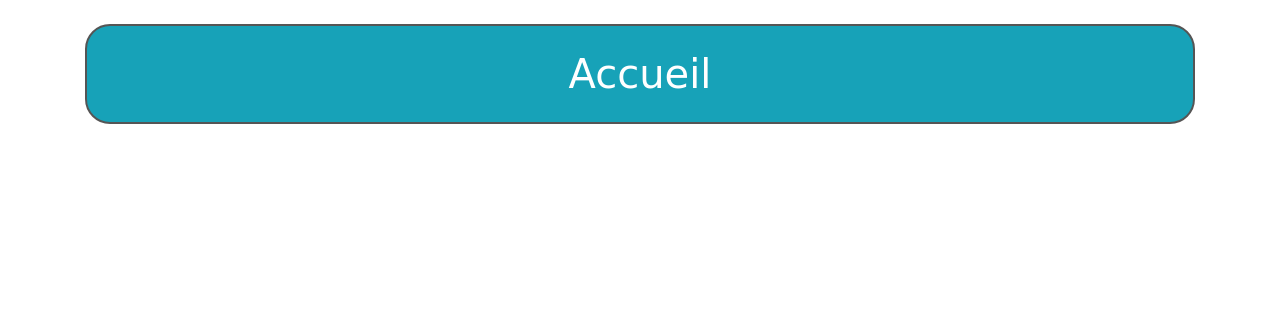
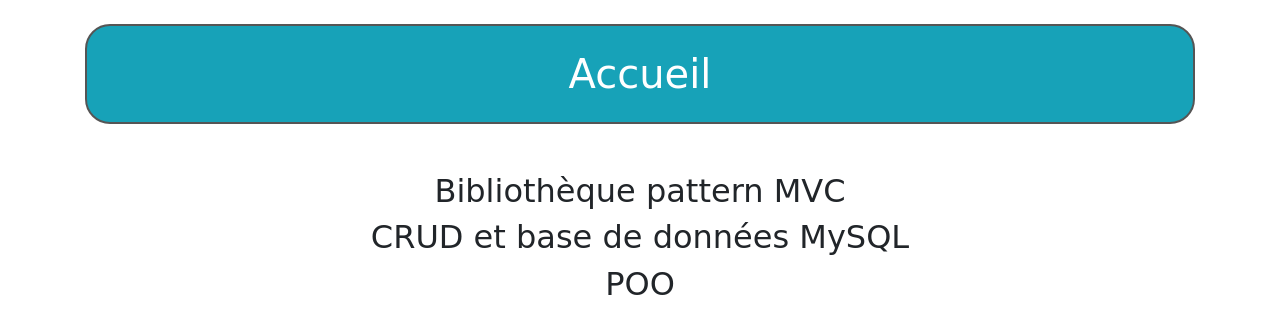
Before and after one commit to YoDarcoDev/Bibliotheque, a PHP site: page / in a window 1280 px wide. Shown: the part 60-394 px from the top of the page. Run offline with PHP 8.4, Linux system fonts and the light colour scheme; data that the repository does not hold is empty; some web fonts are replaced.

Commit message:
fix home

```diff
--- a/views/accueil.view.php
+++ b/views/accueil.view.php
@@ -2,7 +2,11 @@
 
 ob_start(); ?>
 
-
+<div class="container text-center mt-5">
+    <h2>Bibliothèque pattern MVC </h2>
+    <h2>CRUD et base de données MySQL </h2>
+    <h2>POO </h2>
+</div>
 <?php
 $titre = "Accueil";
 $content = ob_get_clean();
```
Also changed, not shown: models/LivreManager.class.php (line endings or trailing spaces).
